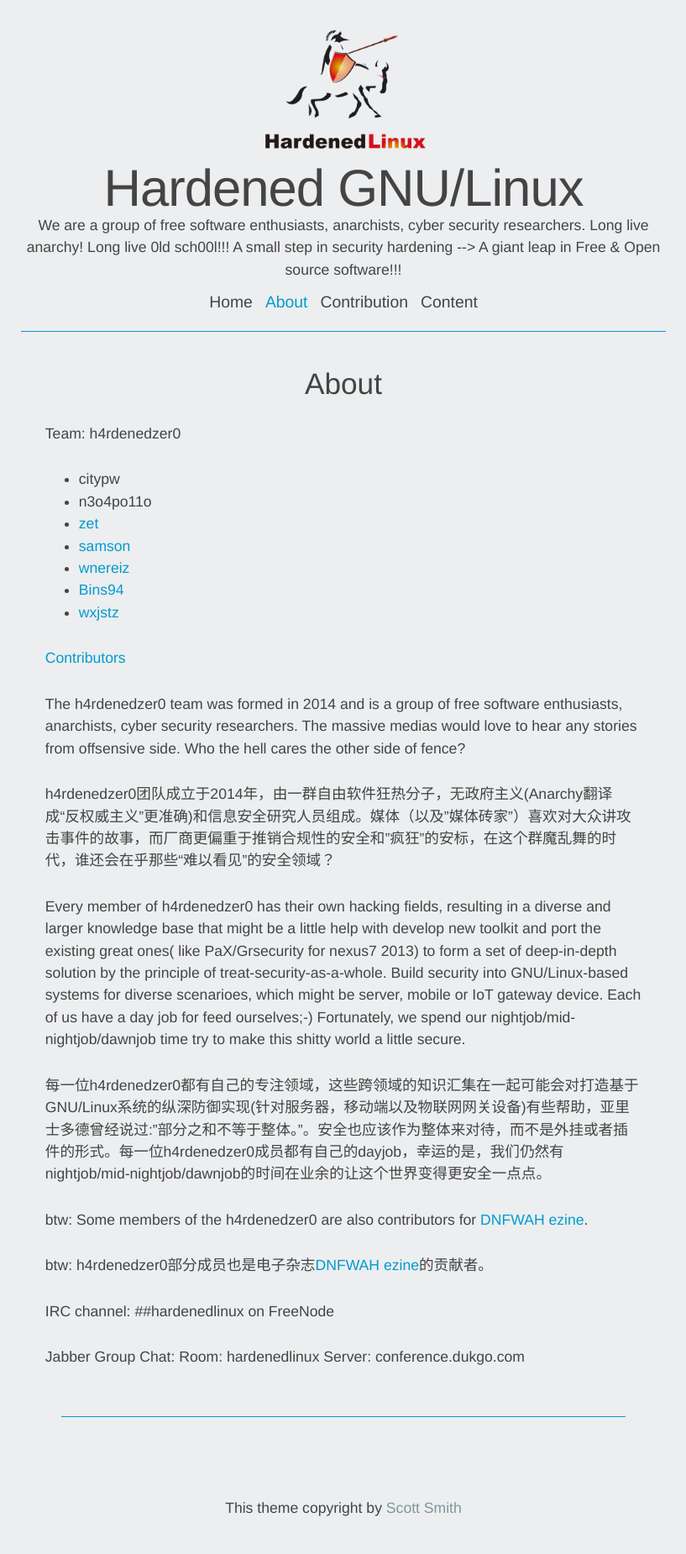
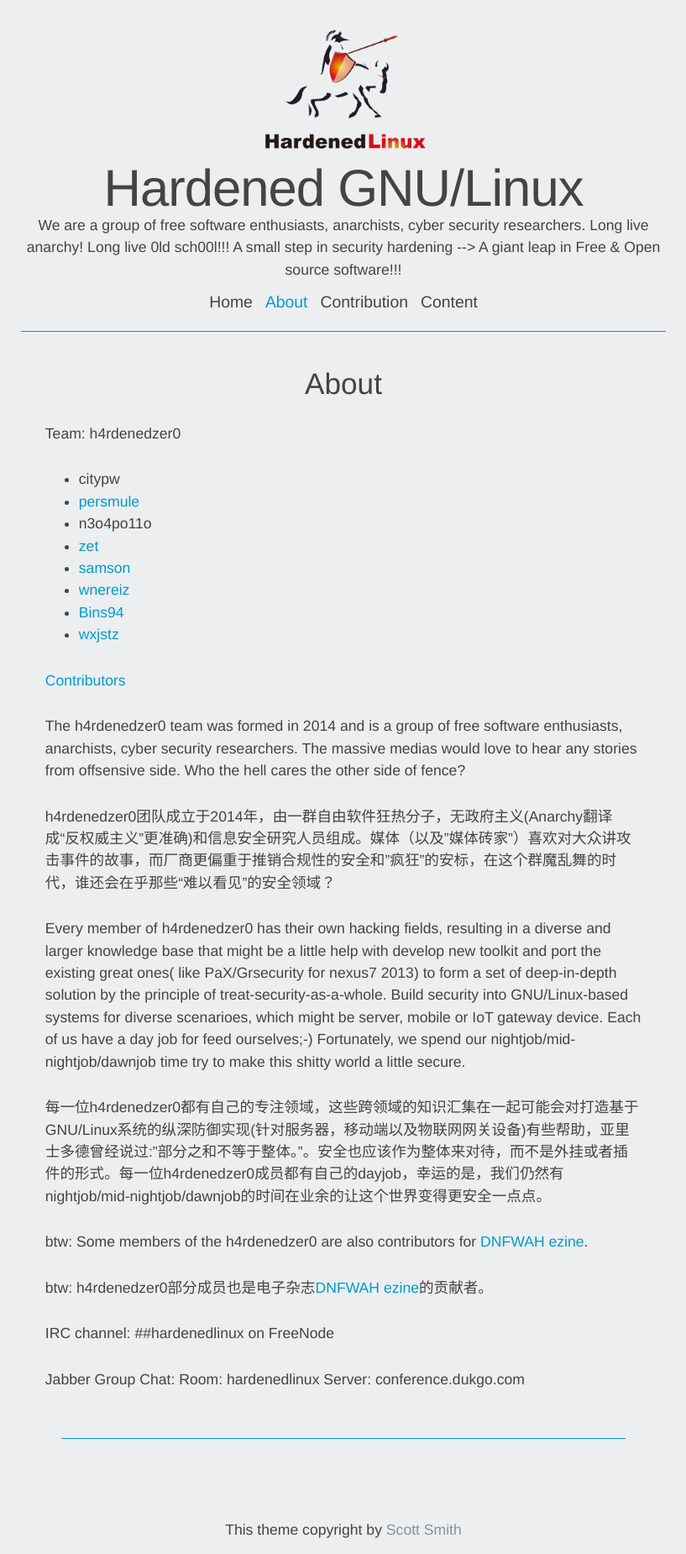
Before and after one commit to hardenedlinux/hardenedlinux.github.io, a Jekyll site: the page built from about.md, in a window 1280 px wide. Shown: the whole page at 84% size, without its empty margins (231-1048 px from the left). Built offline with Jekyll 4.4.1, drawn with Linux system fonts in a browser that asks for light colours; before the commit the page ends 1824 px from its top, so only the background shows below that.

Commit message:
update member info

```diff
--- a/about.md
+++ b/about.md
@@ -7,6 +7,7 @@
 Team: h4rdenedzer0
 
 * citypw
+* [persmule](https://github.com/persmule/)
 * n3o4po11o
 * [zet](https://github.com/fanfuqiang)
 * [samson](https://github.com/Samson-W)
```
